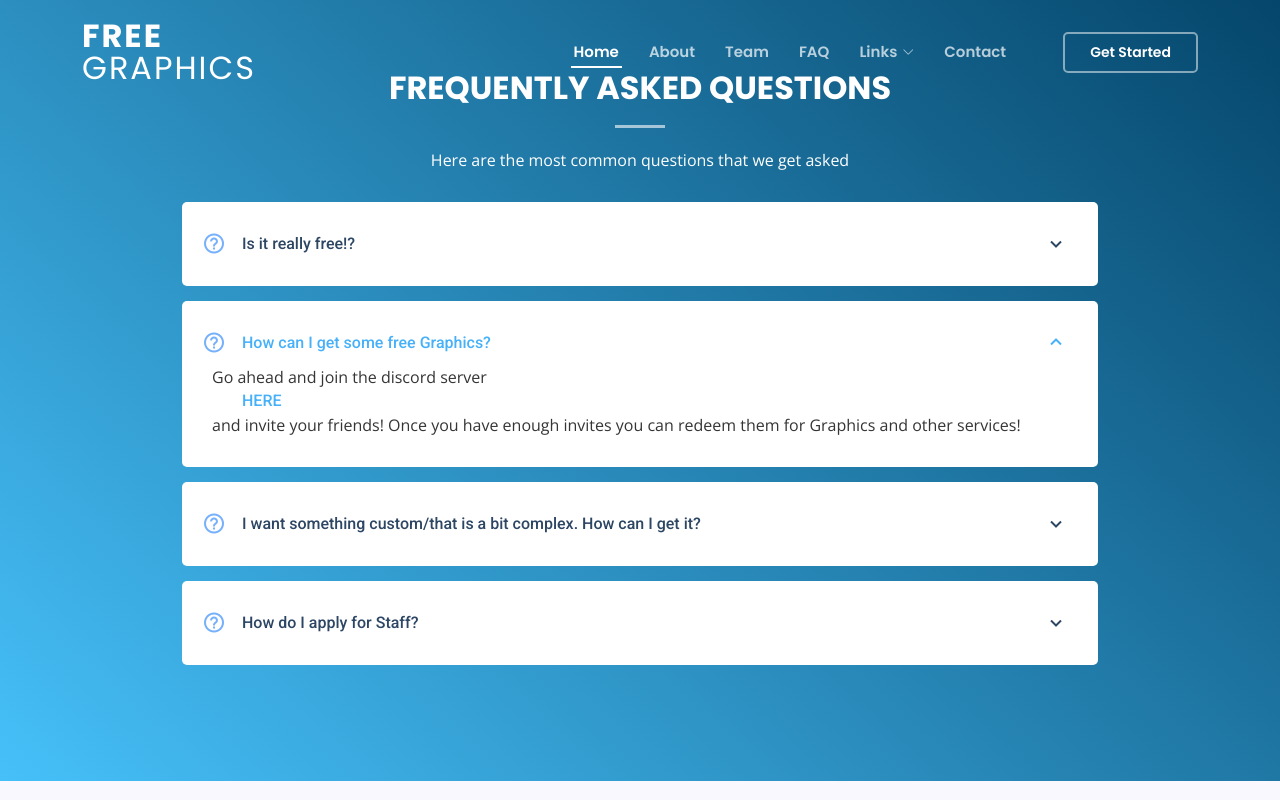
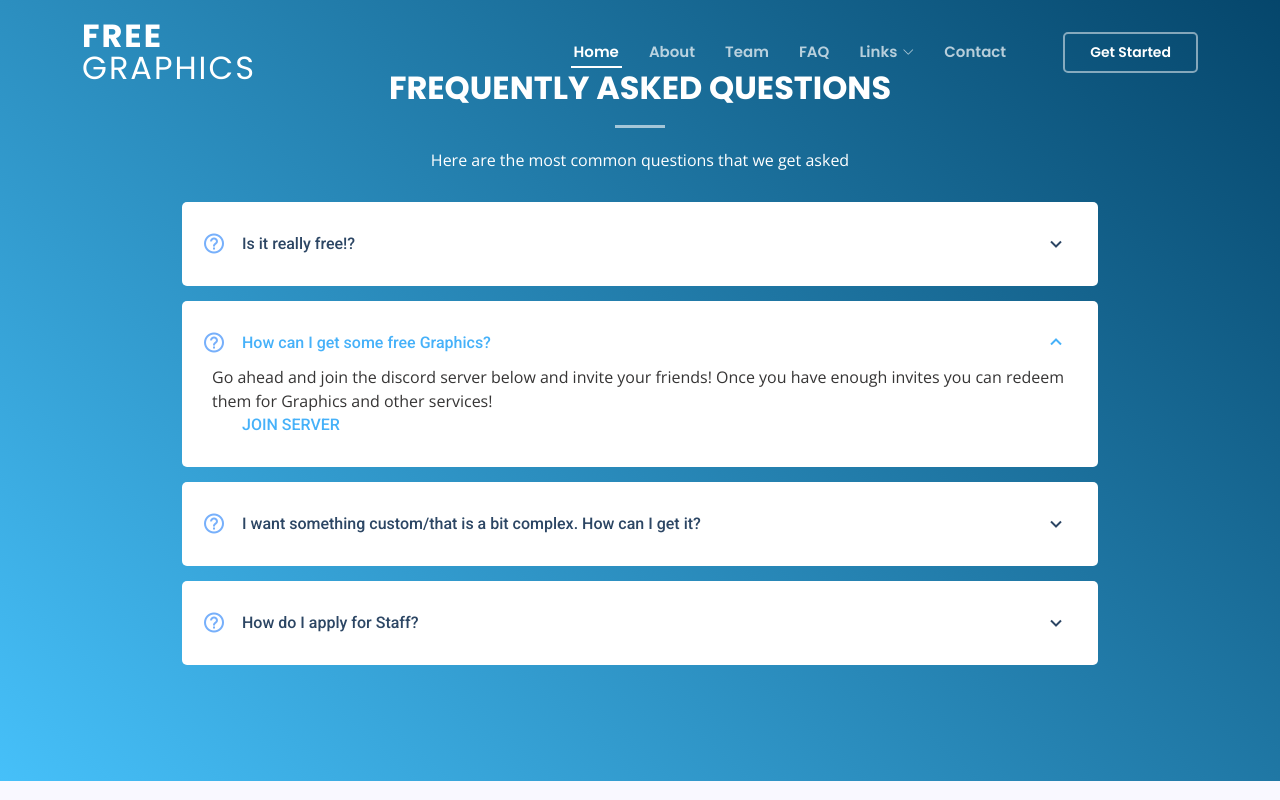
Before and after one commit to FreeGraphicsOfficial/FreeGraphicsOfficial.github.io, a plain HTML site: page index.html in a window 1280 px wide. Both pictures are taken after a click on the link "How can I get some free Graphics?". Shown: the part 2227-3027 px from the top of the page. Drawn offline with nearby package versions, Linux system fonts and the light colour scheme.

Commit message:
Update index.html

```diff
--- a/index.html
+++ b/index.html
@@ -195,7 +195,7 @@
               <i class="bx bx-help-circle icon-help"></i> <a data-bs-toggle="collapse" data-bs-target="#faq-list-2" class="collapsed"> How can I get some free Graphics?<i class="bx bx-chevron-down icon-show"></i><i class="bx bx-chevron-up icon-close"></i></a>
               <div id="faq-list-2" class="collapse" data-bs-parent=".faq-list">
                 <p>
-                  Go ahead and join the discord server <a href="https://discord.gg/Etj5aaJv4X">HERE</a> and invite your friends! Once you have enough invites you can redeem them for Graphics and other services!
+                  Go ahead and join the discord server below and invite your friends! Once you have enough invites you can redeem them for Graphics and other services! <br><a href="https://discord.gg/Etj5aaJv4X">JOIN SERVER</a>
                 </p>
               </div>
             </li>
```
